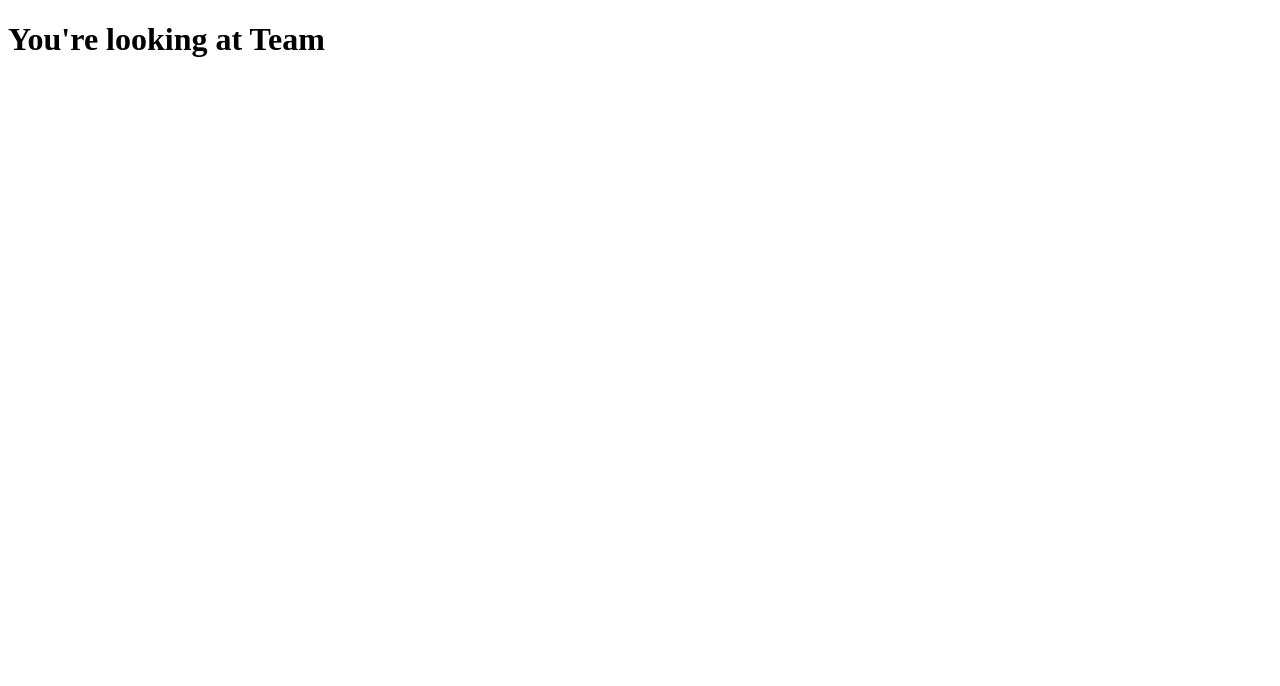
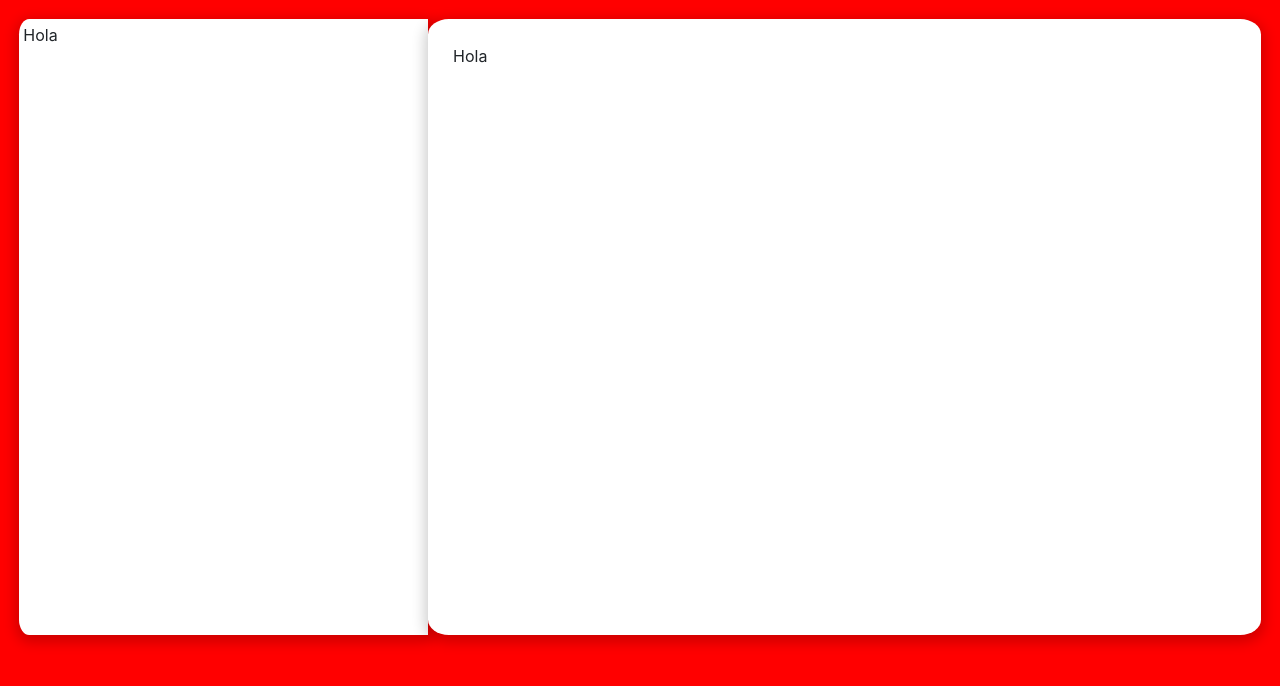
Before and after one commit to biherrerap/MathisAssistant, a React (Create React App) app in the folder frontend/: page /team in a window 1280 px wide. Shown: the top 686 px of the page. Built offline with nearby package versions, Linux system fonts and the light colour scheme; the HTML template or start-up script is replaced by a standard one.

Commit message:
Teams pages structure

```diff
--- a/frontend/package.json
+++ b/frontend/package.json
@@ -6,8 +6,10 @@
     "@testing-library/jest-dom": "^4.2.4",
     "@testing-library/react": "^9.5.0",
     "@testing-library/user-event": "^7.2.1",
+    "bootstrap": "^4.5.0",
     "node-sass": "^4.14.1",
     "react": "^16.13.1",
+    "react-bootstrap": "^1.0.1",
     "react-dom": "^16.13.1",
     "react-router": "^5.2.0",
     "react-router-dom": "^4.4.0-beta.6",
--- a/frontend/public/index.html
+++ b/frontend/public/index.html
@@ -24,7 +24,13 @@
       work correctly both with client-side routing and a non-root public URL.
       Learn how to configure a non-root public URL by running `npm run build`.
     -->
-    <title>React App</title>
+      <link
+        rel="stylesheet"
+        href="https://maxcdn.bootstrapcdn.com/bootstrap/4.3.1/css/bootstrap.min.css"
+        integrity="sha384-ggOyR0iXCbMQv3Xipma34MD+dH/1fQ784/j6cY/iJTQUOhcWr7x9JvoRxT2MZw1T"
+        crossorigin="anonymous"
+      />
+    <title>Mathis</title>
   </head>
   <body>
     <noscript>You need to enable JavaScript to run this app.</noscript>
--- a/frontend/src/App.js
+++ b/frontend/src/App.js
@@ -4,6 +4,8 @@
  import Home from './Pages/Home'
  import Team from './Pages/Team'
  import  Cup from './Pages/Cup'
+ import './Styles/App.scss';
+ import './Styles/TeamStyles.scss';
  import './Styles/App.scss';
 
  class App extends React.Component{
--- a/frontend/src/Pages/Team.js
+++ b/frontend/src/Pages/Team.js
@@ -1,15 +1,86 @@
 import React from 'react';
 import '../Styles/TeamStyles.scss';
-//import Header from '../Header';
-//import API_URL from '../Server';
+import Row from 'react-bootstrap/Row';
+import Container from 'react-bootstrap/Container';
+import Col from 'react-bootstrap/Col';
 
 export default class Team extends React.Component{
 
     render() {
         return(
-            <div class="card">
-                <h1>You're looking at Team</h1>
-            </div>
+               <Container fluid className="main">
+                   <Row>
+                    <Col lg={4} md={4} className="col-left">
+                        <Container className="container-info-team">
+                            <a>Hola</a>
+                            <br></br>
+                            <br></br>
+                            <br></br>
+                            <br></br>
+                            <br></br>
+                            <br></br>
+                            <br></br>
+                            <br></br>
+                            <br></br>
+                            <br></br>
+                            <br></br>
+                            <br></br>
+                            <br></br>
+                            <br></br>
+                            <br></br>
+                            <br></br>
+                            <br></br>
+                            <br></br>
+                            <br></br>
+                            <br></br>
+                            <br></br>
+                            <br></br>
+                            <br></br>
+                            <br></br>
+                            <br></br>
+                        </Container>
+                    </Col>
+                    <Col lg={8} md={8} className="col-right">
+                        <Container className="big-container-info-team">
+                            <a>Hola</a>
+                            <br></br>
+                            <br></br>
+                            <br></br>
+                            <br></br>
+                            <br></br>
+                            <br></br>
+                            <br></br>
+                            <br></br>
+                            <br></br>
+                            <br></br>
+                            <br></br>
+                            <br></br>
+                            <br></br>
+                            <br></br>
+                            <br></br>
+                            <br></br>
+                            <br></br>
+                            <br></br>
+                            <br></br>
+                            <br></br>
+                            <br></br>
+                            <br></br>
+                            <br></br>
+                            <br></br>
+                            <br></br>
+                        </Container>
+                    </Col>
+                   </Row>
+               </Container>
         )
     }
 }
+/*
+<div class="container-info-team">
+<div class="shield centralizer">
+    <div class="shield-container">
+    </div>
+</div>
+</div>
+
+*/
--- a/frontend/src/styles/TeamStyles.scss
+++ b/frontend/src/styles/TeamStyles.scss
@@ -1,3 +1,43 @@
-.card-team{
-    background-color: grey;
+.main{
+    padding-top: 1.5%;
+    padding-left: 1.5%;
+    padding-right: 1.5%;
 }
+
+.container-info-team{
+    box-sizing:border-box;
+    min-height: 38.5em;
+    max-height: 40em;
+    background-color: white;
+    border-radius: 2.5%;
+    box-shadow: 0 4px 14px 3px rgba(0, 0, 0, 0.2);
+    padding: 1%;
+    border-top-right-radius: 0;
+    border-bottom-right-radius: 0;
+    padding-right: 0;
+}
+
+.big-container-info-team{
+    box-sizing: border-box;
+    max-height: 38.5em;
+    background-color: white;
+    border-radius: 2.5%;
+    box-shadow: 0 4px 14px 3px rgba(0, 0, 0, 0.2);
+    padding: 3%;
+}
+
+.col-left{
+    padding-right: 0;
+}
+
+.col-right{
+    padding-left: 0;
+}
+
+.shield-container{
+    background-color: red;;
+    max-height: 38em;
+    max-width: 150px;
+    border-radius: 50%;
+    box-shadow: 7px 5px 14px 3px rgba(0, 0, 0, 0.2);
+}
--- a/frontend/src/styles/app.scss
+++ b/frontend/src/styles/app.scss
@@ -36,3 +36,15 @@
     transform: rotate(360deg);
   }
 }
+
+
+.main-contanier{
+  padding-left: 10%;
+  padding-right: 10%;
+}
+
+
+html, body {
+  background-color: red;
+  height: 100%;
+}
```
Also changed, not shown: 1 other file (tests, documents, lock files or other folders).
